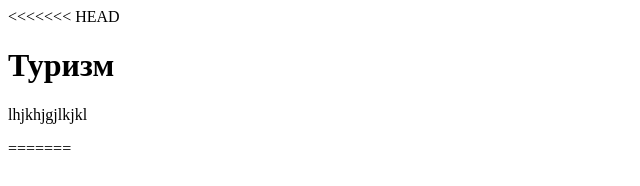
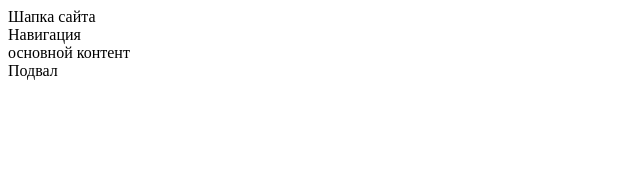
Before and after one commit to podkovirina-no/project, a plain HTML site: page index.html in a window 1280 px wide. Shown: the whole page, without its empty margins (0-640 px from the left). Drawn offline with Linux system fonts and the light colour scheme.

Commit message:
Add files via upload

```diff
--- a/index.html
+++ b/index.html
@@ -1,14 +1,22 @@
-<<<<<<< HEAD
 <!DOCTYPE html>
-<html lang="en">
+<html lang="ru">
+
 <head>
     <meta charset="UTF-8">
     <meta name="viewport" content="width=device-width, initial-scale=1.0">
-    <title>Сайт о чем то</title>
+    <title>Банки</title>
 </head>
+
 <body>
-    <h1>Туризм</h1>
-    <p>lhjkhjgjlkjkl</p>
+    <header>Шапка сайта
+        <nav>
+            Навигация
+        </nav>
+    </header>
+    <main>основной контент</main>
+    <footer>Подвал</footer>
+
+
 </body>
+
 </html>
-=======
```
